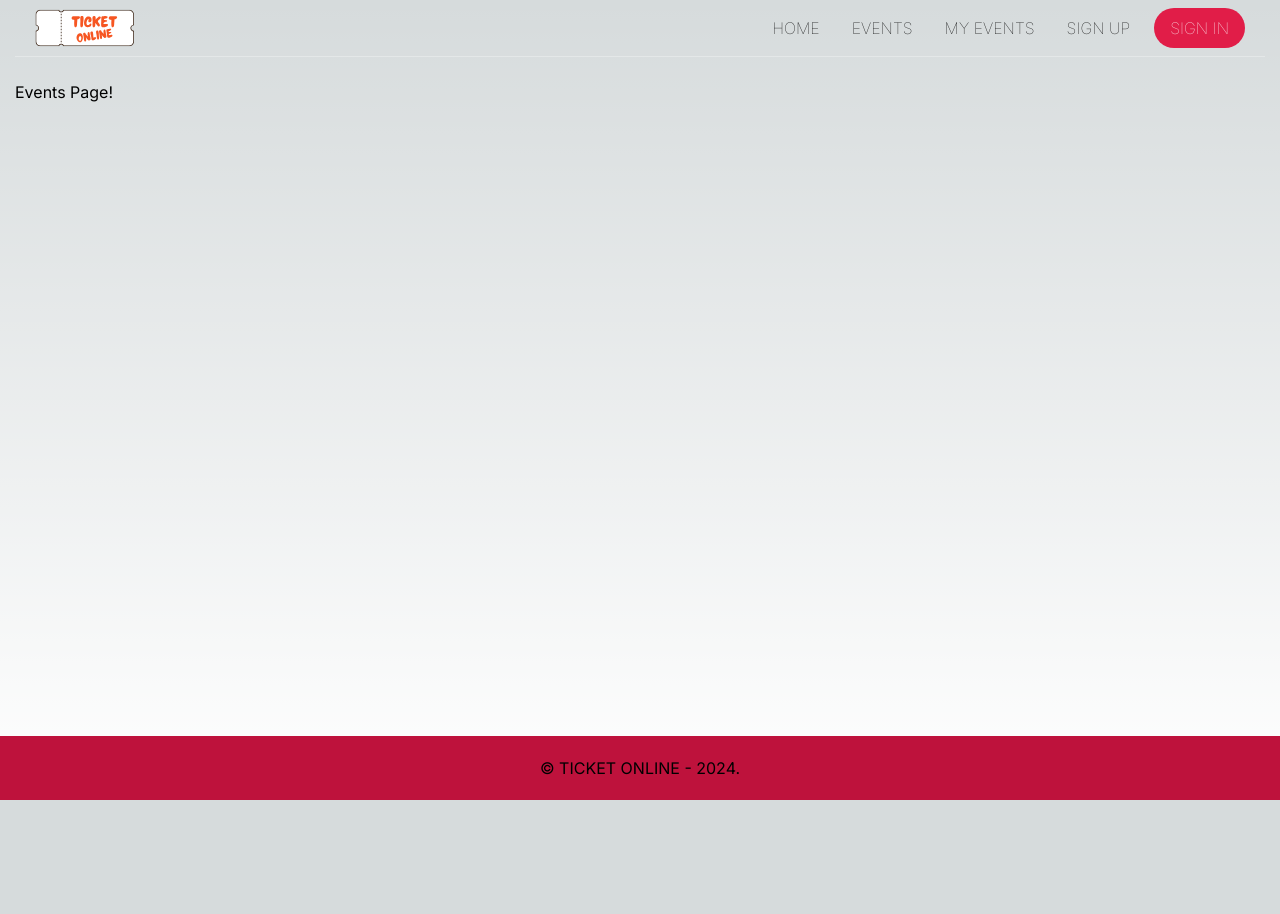
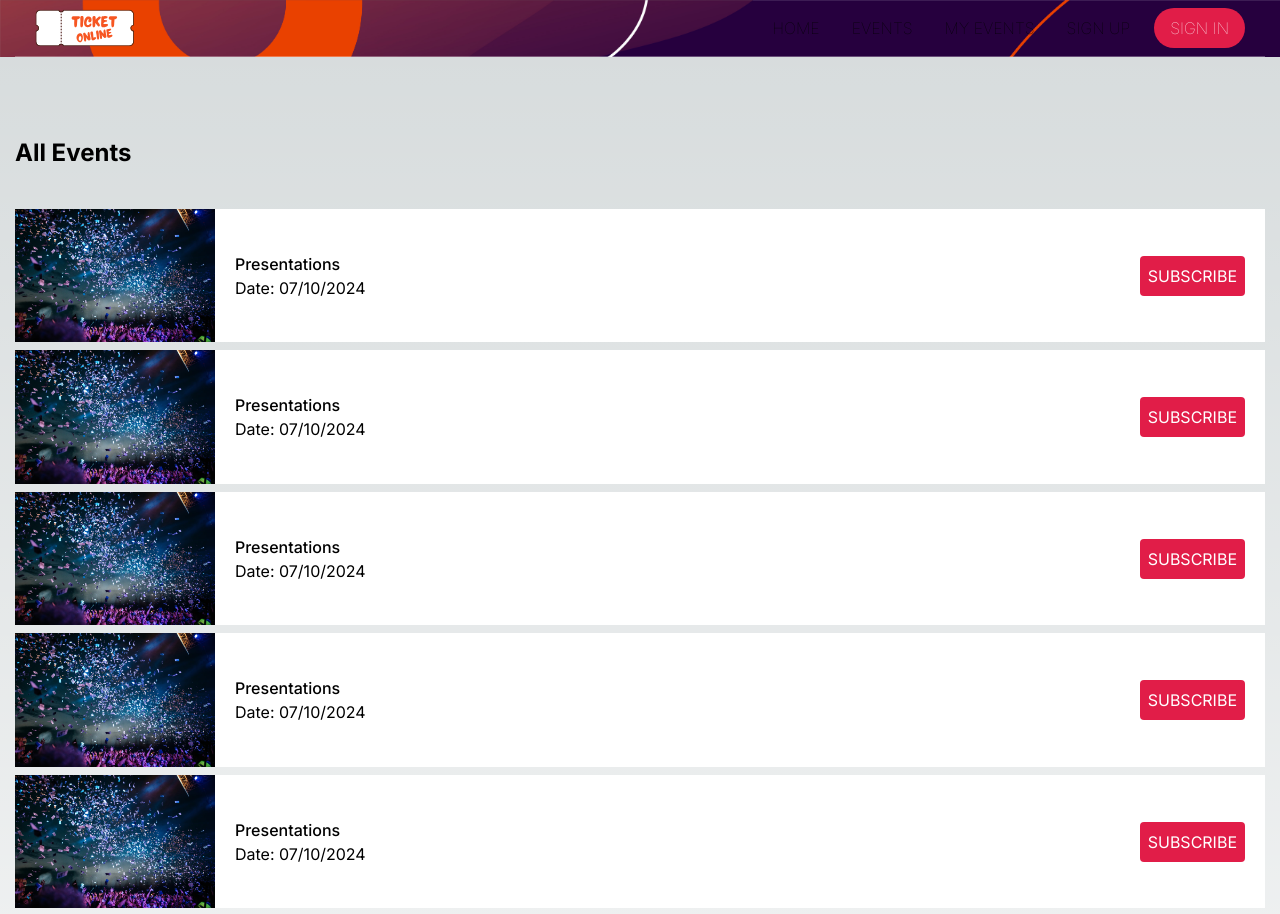
Before and after one commit to tiagojordao/ticket-store-fwjs, a Next.js app: page /events in a window 1280 px wide. Shown: the top 914 px of the page. Before the commit the page ends 800 px from the top, so only its background shows below. Built offline with nearby package versions, Linux system fonts and the light colour scheme.

Commit message:
feat: all events and header background

```diff
--- /dev/null
+++ b/src/app/components/event-card-list/EventCard.tsx
@@ -0,0 +1,33 @@
+'use client';
+
+export type Event = {
+  id: number,
+  name: string,
+  date: string,
+  image: string,
+  handleSubscribe: (id: number) => void;
+  isAvailable: boolean
+}
+
+/* eslint-disable @next/next/no-img-element */
+export default function EventCard(props: Event) {
+
+    return (
+      <div className="flex flex-row  w-full bg-white text-black">
+        <img src={`./${props.image}`} height="200" width="200" alt="Event Image" />
+        <div className="eventData flex flex-row justify-between w-full p-5">
+          <div className="flex flex-col justify-center">
+            <h2 className="event__title font-medium">{ props.name }</h2>
+            <h3 className="event__date font-normal ">Date: { props.date }</h3>
+          </div>
+          <div className="flex flex-col justify-center">
+            <button className="bg-rose-600 hover:bg-rose-800 rounded text-white py-2 px-2 h-25"
+              onClick={() => props.handleSubscribe(props.id)}
+            >
+              SUBSCRIBE
+            </button>
+          </div>
+        </div>
+      </div>
+    );
+}
--- a/src/app/components/header/Header.tsx
+++ b/src/app/components/header/Header.tsx
@@ -1,6 +1,8 @@
+import "../../home.css";
+
 export default function Header() {
     return (
-        <nav className="w-full fixed top-0 right-0 z-50">
+        <nav className="w-full sticky top-0 right-0 z-50 home__cover__header">
             <div className="content flex justify-between items-center border-b-[.1px] border-white/30 px-5">
                 <span>
                     <img src="./ticket.svg" height="100" width="100" alt="Logo Image" />
--- a/src/app/events/page.tsx
+++ b/src/app/events/page.tsx
@@ -1,8 +1,27 @@
+'use client';
+
+import EventCard from "../components/event-card-list/EventCard";
+
 export default function Events() {
+    const handleClick = (id: number) => {
+        alert(`Button clicked in ChildComponent with ID: ${id}`);
+    };
+
     return (
         <div className="w-full grow mt-20">
             <div className="content">
-                <p>Events Page!</p>
+                <h1 className="home__event-title font-bold text-2xl mb-10">All Events</h1>
+                <div className="w-full grid gap-2 justify-items-center mb-10">
+                    <EventCard id={1} name="Presentations" date="07/10/2024" image="event-image.avif" handleSubscribe={handleClick} isAvailable={true} />
+                    <EventCard id={2} name="Presentations" date="07/10/2024" image="event-image.avif" handleSubscribe={handleClick} isAvailable={true} />
+                    <EventCard id={3} name="Presentations" date="07/10/2024" image="event-image.avif" handleSubscribe={handleClick} isAvailable={true} />
+                    <EventCard id={1} name="Presentations" date="07/10/2024" image="event-image.avif" handleSubscribe={handleClick} isAvailable={true} />
+                    <EventCard id={2} name="Presentations" date="07/10/2024" image="event-image.avif" handleSubscribe={handleClick} isAvailable={true} />
+                    <EventCard id={3} name="Presentations" date="07/10/2024" image="event-image.avif" handleSubscribe={handleClick} isAvailable={true} />
+                    <EventCard id={1} name="Presentations" date="07/10/2024" image="event-image.avif" handleSubscribe={handleClick} isAvailable={true} />
+                    <EventCard id={2} name="Presentations" date="07/10/2024" image="event-image.avif" handleSubscribe={handleClick} isAvailable={true} />
+                    <EventCard id={3} name="Presentations" date="07/10/2024" image="event-image.avif" handleSubscribe={handleClick} isAvailable={true} />
+                </div>
             </div>
         </div>
     );
--- a/src/app/home.css
+++ b/src/app/home.css
@@ -3,3 +3,9 @@
     background-position: center;
     background-size: cover;
 }
+
+.home__cover__header {
+    background-image: url("../../public/abstract-background.jpg");
+    background-position: top;
+    background-size: cover;
+}
```
